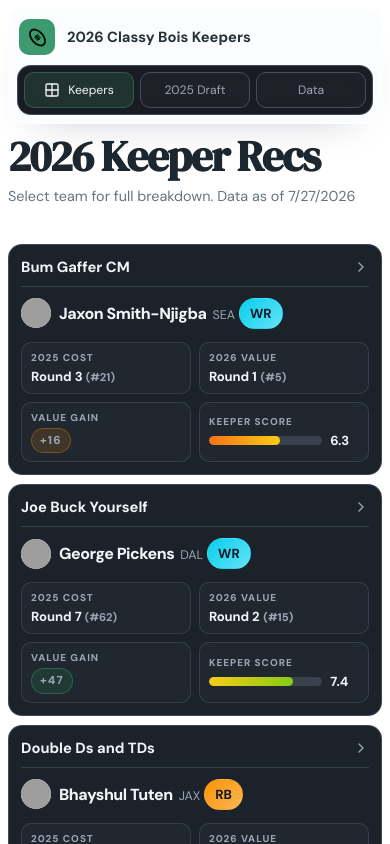
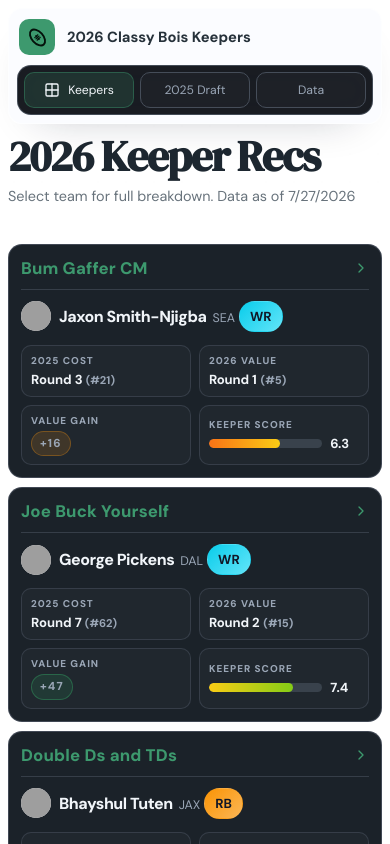
Before and after one commit to asuttt/FFL-Keepers, a React (Vite) app: page / in a window 390 px wide. Shown: the top 844 px of the page. Built offline with nearby package versions, Linux system fonts and the light colour scheme; grey boxes are pictures that could not be loaded.

Commit message:
Refine Keeper Table And Normalize Draft Data

```diff
--- a/public/draft-data.json
+++ b/public/draft-data.json
@@ -610,7 +610,7 @@
       "pick": 66,
       "round": 7,
       "team": "Fire Fury POWER",
-      "player": "Patrick Mahomes",
+      "player": "Patrick Mahomes II",
       "nflTeam": "KC",
       "pos": "QB"
     },
@@ -842,7 +842,7 @@
       "pick": 95,
       "round": 10,
       "team": "Fire Fury POWER",
-      "player": "Deebo Samuel",
+      "player": "Deebo Samuel Sr.",
       "nflTeam": "Wsh",
       "pos": "WR"
     },
--- a/src/App.tsx
+++ b/src/App.tsx
@@ -242,6 +242,14 @@ function normalizePlayerName(value: string) {
   return value.toLowerCase().replace(/[^a-z0-9]+/g, '');
 }
 
+function normalizeTeamAbbreviation(value: string) {
+  return value.trim().toUpperCase();
+}
+
+function lookupKey(player: string, pos: Position, team: string) {
+  return pos === 'D/ST' ? `dst:${normalizeTeamAbbreviation(team)}` : normalizePlayerName(player);
+}
+
 function playerImageUrl(row: SourceRow) {
   return row.player_square_image_url
     ?? row.player_image_url
@@ -260,7 +268,25 @@ function teamLogoUrl(row: SourceRow) {
 }
 
 function rankingLookup(rankings: RankingEntry[] | null) {
-  return new Map((rankings ?? []).map((entry) => [normalizePlayerName(entry.player), entry]));
+  const lookup = new Map<string, RankingEntry>();
+  for (const entry of rankings ?? []) {
+    lookup.set(normalizePlayerName(entry.player), entry);
+    lookup.set(lookupKey(entry.player, entry.pos, entry.team), entry);
+  }
+  return lookup;
+}
+
+function sourceRowLookup(sourceRows: SourceRow[] | null) {
+  const lookup = new Map<string, SourceRow>();
+  for (const row of sourceRows ?? []) {
+    lookup.set(normalizePlayerName(row.player), row);
+    lookup.set(lookupKey(row.player, row.pos, row.team), row);
+  }
+  return lookup;
+}
+
+function sourceRowForPick(lookup: Map<string, SourceRow>, pick: DraftPick) {
+  return lookup.get(lookupKey(pick.player, pick.pos, pick.nflTeam)) ?? null;
 }
 
 type RankingSnapshot = {
@@ -932,7 +958,7 @@ function PlayerPreviewTrigger({ row, children, previewImageUrl = playerImageUrl(
 
 function RecommendationCell({ rec, sourceRow }: { rec: KeeperEvaluation; sourceRow: SourceRow | null }) {
   const content = <PlayerWithSuffix player={rec.player} nflTeam={rec.nflTeam} pos={rec.pos} compact />;
-  const imageUrl = sourceRow ? playerImageUrl(sourceRow) : null;
+  const imageUrl = sourceRow ? (rec.pos === 'D/ST' ? teamLogoUrl(sourceRow) : playerImageUrl(sourceRow)) : null;
   const display = (
     <div className="keeper-rec-content">
       {imageUrl ? <img className="keeper-rec__headshot" src={imageUrl} alt="" loading="lazy" /> : null}
@@ -958,16 +984,16 @@ function MobileKeeperStats({ rec, teamCount }: { rec: KeeperEvaluation; teamCoun
   );
 }
 
-function PlayerPreviewName({ row, compact = false, showHeadshot = false, showTeamLogo = false }: { row: SourceRow | null; compact?: boolean; showHeadshot?: boolean; showTeamLogo?: boolean }) {
+function PlayerPreviewName({ row, compact = false, showHeadshot = false, showTeamLogo = false, displayPlayer }: { row: SourceRow | null; compact?: boolean; showHeadshot?: boolean; showTeamLogo?: boolean; displayPlayer?: string }) {
   if (!row) {
     return null;
   }
 
-  const imageUrl = showHeadshot ? playerImageUrl(row) : null;
+  const imageUrl = showHeadshot ? (row.pos === 'D/ST' ? teamLogoUrl(row) : playerImageUrl(row)) : null;
   const content = (
     <div className={cn(showHeadshot && 'keeper-rec-content')}>
       {imageUrl ? <img className="keeper-rec__headshot" src={imageUrl} alt="" loading="lazy" /> : null}
-      <PlayerWithSuffix player={row.player} nflTeam={row.team} pos={row.pos} compact={compact} />
+      <PlayerWithSuffix player={displayPlayer ?? row.player} nflTeam={row.team} pos={row.pos} compact={compact} />
     </div>
   );
   return <PlayerPreviewTrigger row={row} previewImageUrl={showTeamLogo ? teamLogoUrl(row) : playerImageUrl(row)}>{content}</PlayerPreviewTrigger>;
@@ -976,7 +1002,7 @@ function PlayerPreviewName({ row, compact = false, showHeadshot = false, showTea
 function evaluateTeam(team: string, picks: DraftPick[], rankings: Map<string, RankingEntry>, rankingSource: string) {
   return picks
     .filter((pick) => pick.team === team)
-    .map((pick) => evaluatePick(pick, rankings.get(normalizePlayerName(pick.player)) ?? null, rankingSource))
+    .map((pick) => evaluatePick(pick, rankings.get(lookupKey(pick.player, pick.pos, pick.nflTeam)) ?? null, rankingSource))
     .sort((a, b) => b.keeperScore - a.keeperScore || (b.valueGain ?? -9999) - (a.valueGain ?? -9999) || (a.sourceRank ?? 9999) - (b.sourceRank ?? 9999));
 }
 
@@ -993,10 +1019,7 @@ function DashboardTable({
   sourceRows: SourceRow[] | null;
   teamCount: number;
 }) {
-  const sourceRowLookup = useMemo(
-    () => new Map((sourceRows ?? []).map((row) => [normalizePlayerName(row.player), row])),
-    [sourceRows],
-  );
+  const sourceRowsByPick = useMemo(() => sourceRowLookup(sourceRows), [sourceRows]);
 
   return (
     <>
@@ -1022,7 +1045,7 @@ function DashboardTable({
                     <ChevronRight size={16} />
                   </Link>
                 </td>
-                <td className="keeper-table__rec">{<RecommendationCell rec={rec} sourceRow={sourceRowLookup.get(normalizePlayerName(rec.player)) ?? null} />}</td>
+                <td className="keeper-table__rec">{<RecommendationCell rec={rec} sourceRow={sourceRowForPick(sourceRowsByPick, rec)} />}</td>
                 <td className="keeper-table__round">Round {rec.round} <span>(#{rec.pick})</span></td>
                 <td className="keeper-table__value">
                   <RankValueCell sourceRank={rec.sourceRank} teamCount={teamCount} />
@@ -1047,7 +1070,7 @@ function DashboardTable({
             <ChevronRight size={16} />
           </Link>
           <div className="mobile-keeper-row__player">
-            <RecommendationCell rec={rec} sourceRow={sourceRowLookup.get(normalizePlayerName(rec.player)) ?? null} />
+            <RecommendationCell rec={rec} sourceRow={sourceRowForPick(sourceRowsByPick, rec)} />
           </div>
           <MobileKeeperStats rec={rec} teamCount={teamCount} />
         </article>
@@ -1143,10 +1166,7 @@ function TeamPage() {
   const rankedPicks = evaluateTeam(team.name, data.picks, rankingMap, sourceLabel);
   const recommendation = rankedPicks[0] ?? null;
   const anchorOpener = recommendation ? keeperAnchorOpener(team.name) : null;
-  const sourceRowLookup = useMemo(
-    () => new Map((sourceRows ?? []).map((row) => [normalizePlayerName(row.player), row])),
-    [sourceRows],
-  );
+  const sourceRowsByPick = useMemo(() => sourceRowLookup(sourceRows), [sourceRows]);
 
   return (
     <div className="page-stack">
@@ -1172,7 +1192,7 @@ function TeamPage() {
         <div className="spotlight-copy">
           <div className="team-card__eyebrow spotlight-copy__eyebrow">Top keeper anchor</div>
           {recommendation ? (
-            <PlayerPreviewName row={sourceRowLookup.get(normalizePlayerName(recommendation.player)) ?? null} compact showHeadshot showTeamLogo />
+            <PlayerPreviewName row={sourceRowForPick(sourceRowsByPick, recommendation)} compact showHeadshot showTeamLogo displayPlayer={recommendation.pos === 'D/ST' ? recommendation.player : undefined} />
           ) : (
             <h2>No ranked keeper yet</h2>
           )}
@@ -1213,10 +1233,11 @@ function TeamPage() {
                   <tr key={rec.pick} className={cn('keeper-table__row', isRecommendation && 'keeper-table__row--highlight')}>
                     <td className="keeper-table__player">
                       <PlayerPreviewName
-                        row={sourceRows?.find((sourceRow) => normalizePlayerName(sourceRow.player) === normalizePlayerName(rec.player)) ?? null}
+                        row={sourceRowForPick(sourceRowsByPick, rec)}
                         compact
                         showHeadshot
                         showTeamLogo
+                        displayPlayer={rec.pos === 'D/ST' ? rec.player : undefined}
                       />
                     </td>
                     <td className="keeper-table__round">Round {rec.round} <span>(#{rec.pick})</span></td>
@@ -1242,10 +1263,11 @@ function TeamPage() {
               <article className={cn('mobile-keeper-row', isRecommendation && 'mobile-keeper-row--highlight')} key={rec.pick}>
                 <div className="mobile-keeper-row__player">
                   <PlayerPreviewName
-                    row={sourceRows?.find((sourceRow) => normalizePlayerName(sourceRow.player) === normalizePlayerName(rec.player)) ?? null}
+                    row={sourceRowForPick(sourceRowsByPick, rec)}
                     compact
                     showHeadshot
                     showTeamLogo
+                    displayPlayer={rec.pos === 'D/ST' ? rec.player : undefined}
                   />
                 </div>
                 <MobileKeeperStats rec={rec} teamCount={data.teams.length} />
--- a/src/index.css
+++ b/src/index.css
@@ -1063,8 +1063,14 @@ a {
   overflow: hidden;
   text-overflow: ellipsis;
   white-space: nowrap;
+  font-size: 0.98rem;
   font-weight: 800;
   letter-spacing: -0.01em;
+  color: hsl(var(--accent));
+}
+
+.keeper-table__team-link svg {
+  color: hsl(var(--accent));
 }
 
 .keeper-cell {
@@ -2218,7 +2224,7 @@ a {
 
   .keeper-table__team-name,
   .player-line__player {
-    font-size: 0.92rem;
+    font-size: 0.98rem;
   }
 
   .rank-value-cell {
@@ -2440,7 +2446,7 @@ a {
     align-items: center;
     justify-content: space-between;
     gap: 8px;
-    padding-bottom: 9px;
+    padding-bottom: 10px;
     border-bottom: 1px solid hsl(var(--border) / 0.65);
     color: hsl(var(--foreground));
   }
@@ -2449,12 +2455,15 @@ a {
     overflow: hidden;
     text-overflow: ellipsis;
     white-space: nowrap;
-    font-size: 0.92rem;
+    font-size: 1.05rem;
+    font-weight: 850;
+    letter-spacing: 0.01em;
+    color: hsl(var(--accent));
   }
 
   .mobile-keeper-row__team svg {
     flex: none;
-    color: hsl(var(--muted-foreground));
+    color: hsl(var(--accent));
   }
 
   .mobile-keeper-row__player {
```
